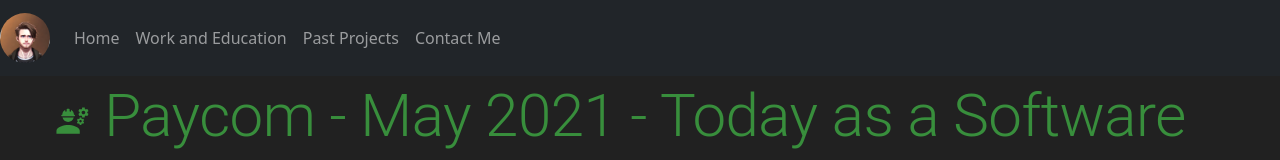
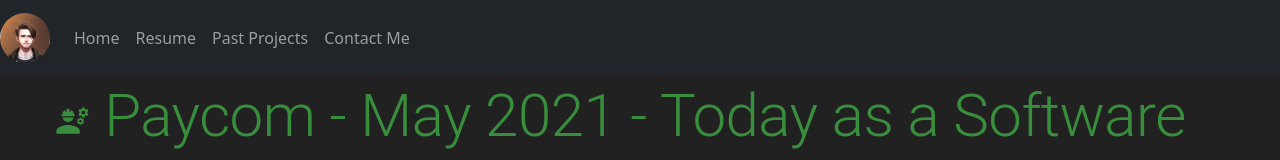
Before and after one commit to ajones119/AramisJones, a React (Create React App) app: page /#/Aramisjones/WorkAndEducation in a window 1280 px wide. Shown: the top 160 px of the page. Built offline with nearby package versions, Linux system fonts and the light colour scheme.

Commit message:
adding resume download

```diff
--- a/src/components/NavBar/NavBar.js
+++ b/src/components/NavBar/NavBar.js
@@ -20,7 +20,7 @@
           <Nav className="me-auto">
             <Nav.Link href="#/AramisJones">Home</Nav.Link>
             <Nav.Link href="#/AramisJones/WorkAndEducation">
-              Work and Education
+              Resume
             </Nav.Link>
             <Nav.Link href="#/AramisJones/PastProjects">
               Past Projects
```
